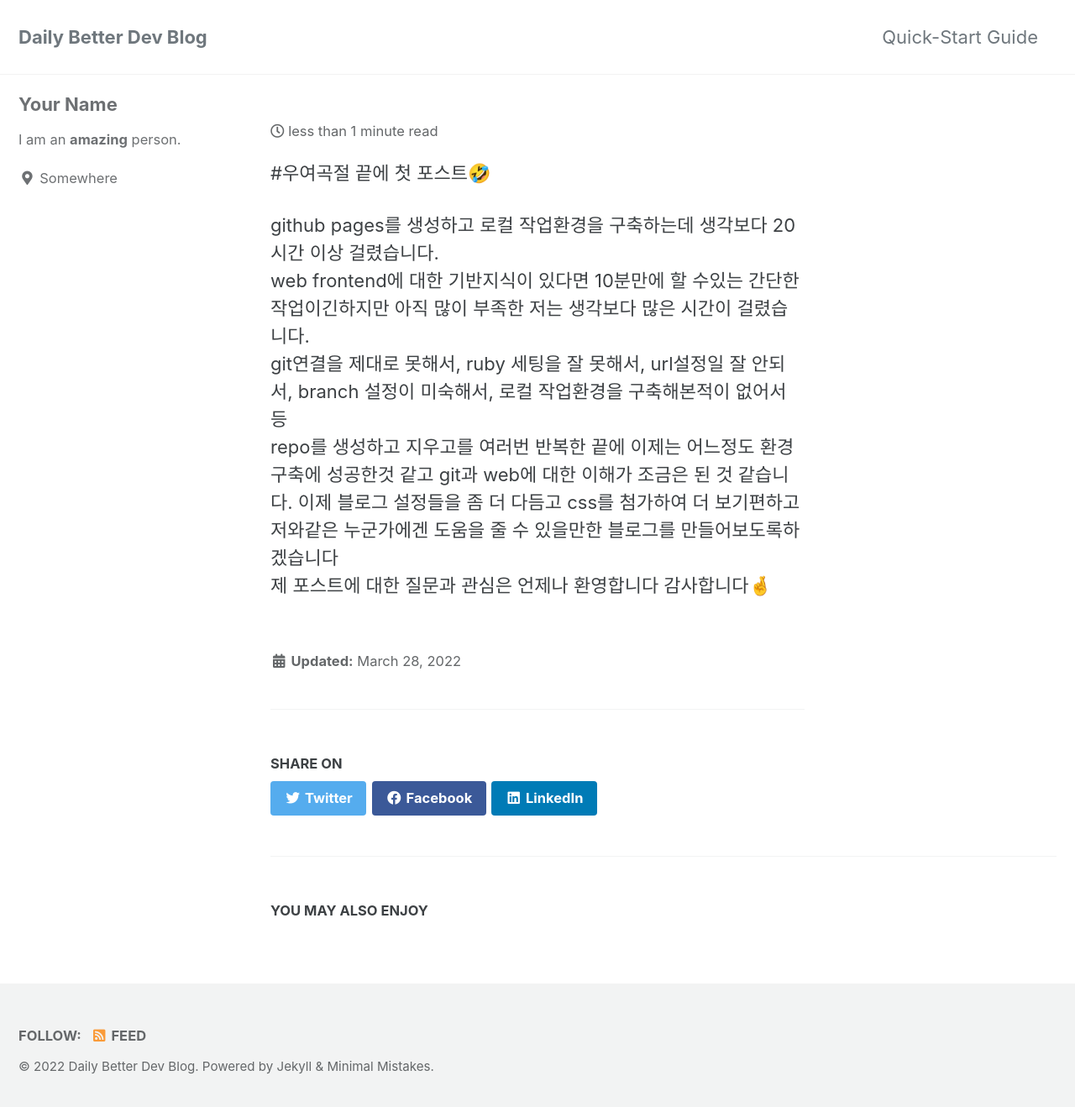
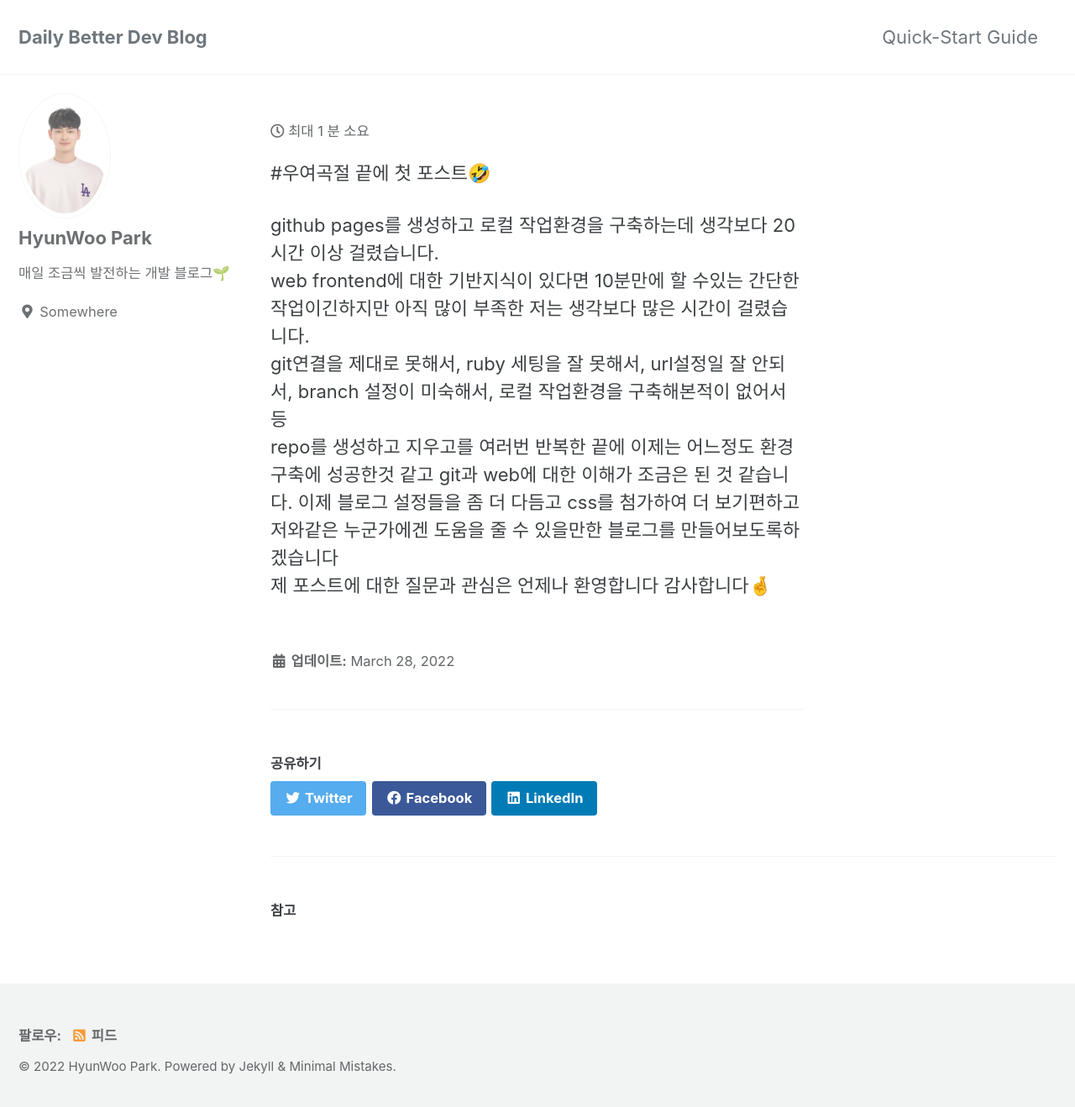
Before and after one commit to dailybetter/dailybetter.github.io, a Jekyll site: the page built from _posts/2022-03-28-first.md, in a window 1280 px wide and 1326 px high. Shown: the top 1318 px of the window at 84% size. Built offline with Jekyll 4.4.1, drawn with Linux system fonts in a browser that asks for light colours; cached includes are drawn as plain includes.

Commit message:
첫 포스팅, readme불필요하다고 생각되어 삭제, title 표시안되서 우선 config파일 수정

```diff
--- a/_config.yml
+++ b/_config.yml
@@ -1,33 +1,22 @@
-# Welcome to Jekyll!
-#
-# This config file is meant for settings that affect your entire site, values
-# which you are expected to set up once and rarely need to edit after that.
-# For technical reasons, this file is *NOT* reloaded automatically when you use
-# `jekyll serve`. If you change this file, please restart the server process.
-
-# Theme Settings
-#
-# Review documentation to determine if you should use `theme` or `remote_theme`
-# https://mmistakes.github.io/minimal-mistakes/docs/quick-start-guide/#installing-the-theme
-
 # theme                  : "minimal-mistakes-jekyll"
 # remote_theme           : "mmistakes/minimal-mistakes"
 minimal_mistakes_skin    : "default" # "air", "aqua", "contrast", "dark", "dirt", "neon", "mint", "plum", "sunrise"
 
 # Site Settings
-locale                   : "en-US"
+locale                   : "ko-KR"
 title                    : "Daily Better Dev Blog"
 title_separator          : "-"
 subtitle                 : # site tagline that appears below site title in masthead
-name                     : "Daily Better Dev Blog"
-description              : "An amazing website."
+name                     : "HyunWoo Park"
+description              : "매일 조금씩."
 url                      : "https://dailybetter.github.io"
 baseurl                  : # the subpath of your site, e.g. "/blog"
-repository               : # GitHub username/repo-name e.g. "mmistakes/minimal-mistakes"
+repository               : "dailybetter.dailybetter.github.io"
 teaser                   : # path of fallback teaser image, e.g. "/assets/images/500x300.png"
 logo                     : # path of logo image to display in the masthead, e.g. "/assets/images/88x88.png"
 masthead_title           : # overrides the website title displayed in the masthead, use " " for no title
 # breadcrumbs            : false # true, false (default)
+future                   : true
 words_per_minute         : 200
 comments:
   provider               : # false (default), "disqus", "discourse", "facebook", "staticman", "staticman_v2", "utterances", "giscus", "custom"
@@ -102,9 +91,9 @@ analytics:
 
 # Site Author
 author:
-  name             : "Your Name"
-  avatar           : # path of avatar image, e.g. "/assets/images/bio-photo.jpg"
-  bio              : "I am an **amazing** person."
+  name             : "HyunWoo Park"
+  avatar           : "/assets/images/profile.png"
+  bio              : "매일 조금씩 발전하는 개발 블로그🌱"
   location         : "Somewhere"
   email            :
   links:
--- a/_posts/2022-03-28-first.md
+++ b/_posts/2022-03-28-first.md
@@ -11,7 +11,6 @@ toc: true
 toc_sticky: true
 
 date: 2022-03-28
-
 ---
 #우여곡절 끝에 첫 포스트🤣
 
```
Also changed, not shown: assets/images/profile.png (added).
